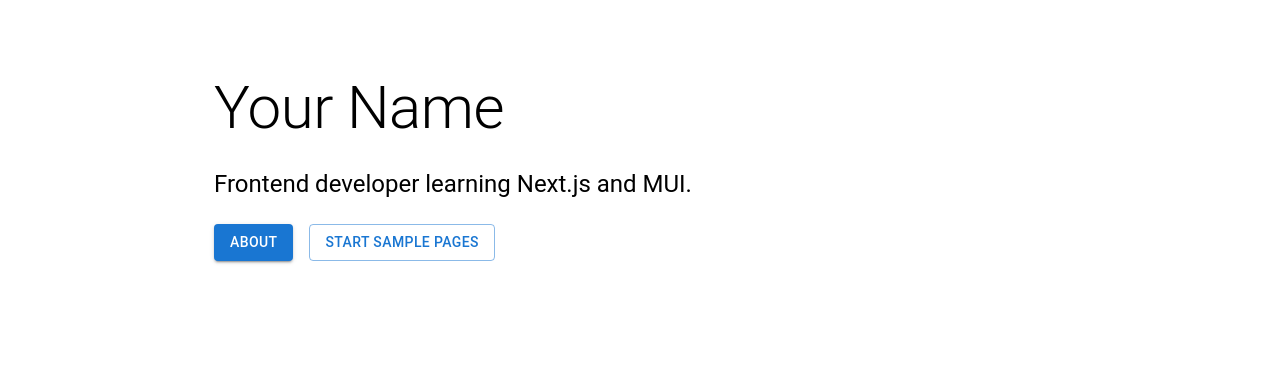
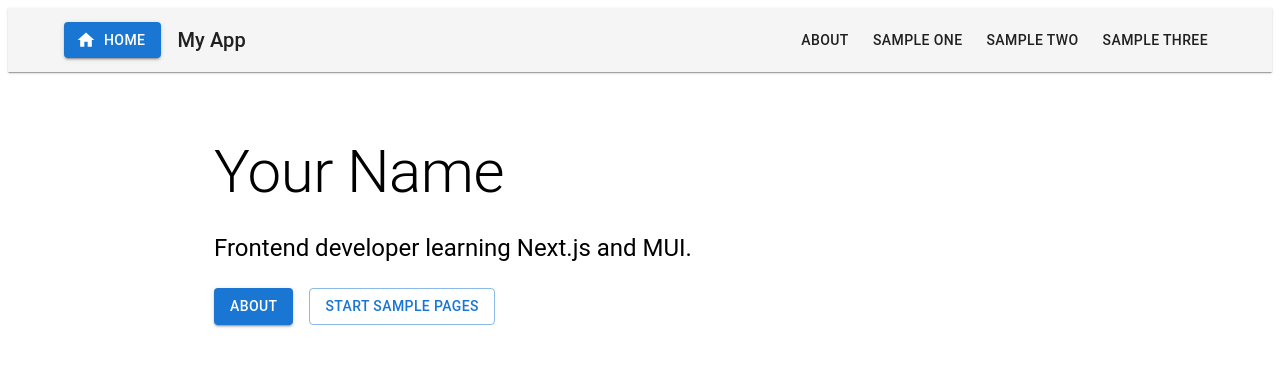
Before and after one commit to venkata2604/test-app-AUG-07, a Next.js app: page / in a window 1280 px wide. Shown: the top 366 px of the page. Built offline with nearby package versions, Linux system fonts and the light colour scheme.

Commit message:
add Home button

```diff
--- /dev/null
+++ b/src/app/NavBar.tsx
@@ -0,0 +1,44 @@
+"use client";
+
+import HomeIcon from "@mui/icons-material/Home";
+import { AppBar, Box, Button, Container, Toolbar, Typography } from "@mui/material";
+import Link from "next/link";
+
+const navLinks = [
+  { label: "About", href: "/about" },
+  { label: "Sample One", href: "/sample-one" },
+  { label: "Sample Two", href: "/sample-two" },
+  { label: "Sample Three", href: "/sample-three" },
+];
+
+export default function NavBar() {
+  return (
+    <AppBar position="static" color="default" elevation={1}>
+      <Container maxWidth="lg">
+        <Toolbar disableGutters sx={{ gap: 2, minHeight: 64 }}>
+          <Button
+            component={Link}
+            href="/"
+            startIcon={<HomeIcon />}
+            variant="contained"
+            sx={{ flexShrink: 0 }}
+          >
+            Home
+          </Button>
+
+          <Typography variant="h6" component="div" sx={{ flexGrow: 1 }}>
+            My App
+          </Typography>
+
+          <Box sx={{ display: "flex", gap: 1, flexWrap: "wrap", justifyContent: "flex-end" }}>
+            {navLinks.map((link) => (
+              <Button key={link.href} component={Link} href={link.href} color="inherit">
+                {link.label}
+              </Button>
+            ))}
+          </Box>
+        </Toolbar>
+      </Container>
+    </AppBar>
+  );
+}
--- a/src/app/layout.tsx
+++ b/src/app/layout.tsx
@@ -1,3 +1,5 @@
+import NavBar from "./NavBar";
+
 export default function RootLayout({
     children,
 }: {
@@ -5,7 +7,10 @@ export default function RootLayout({
 }) {
     return (
         <html lang="en">
-            <body>{children}</body>
+            <body>
+                <NavBar />
+                {children}
+            </body>
         </html>
     );
 }
```
Also changed, not shown: 32 other files (tests, documents, lock files or other folders).
